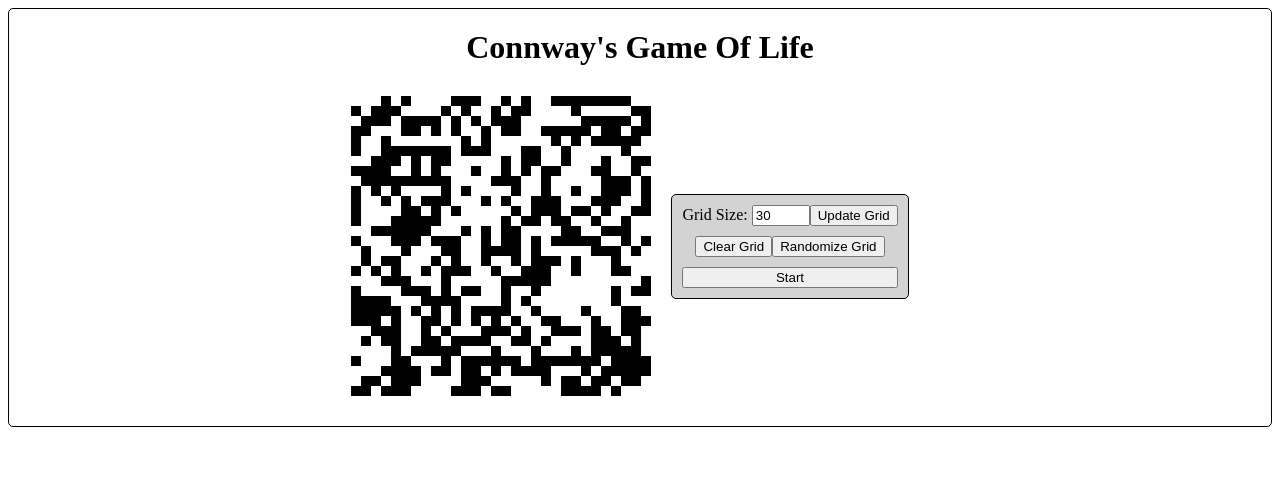
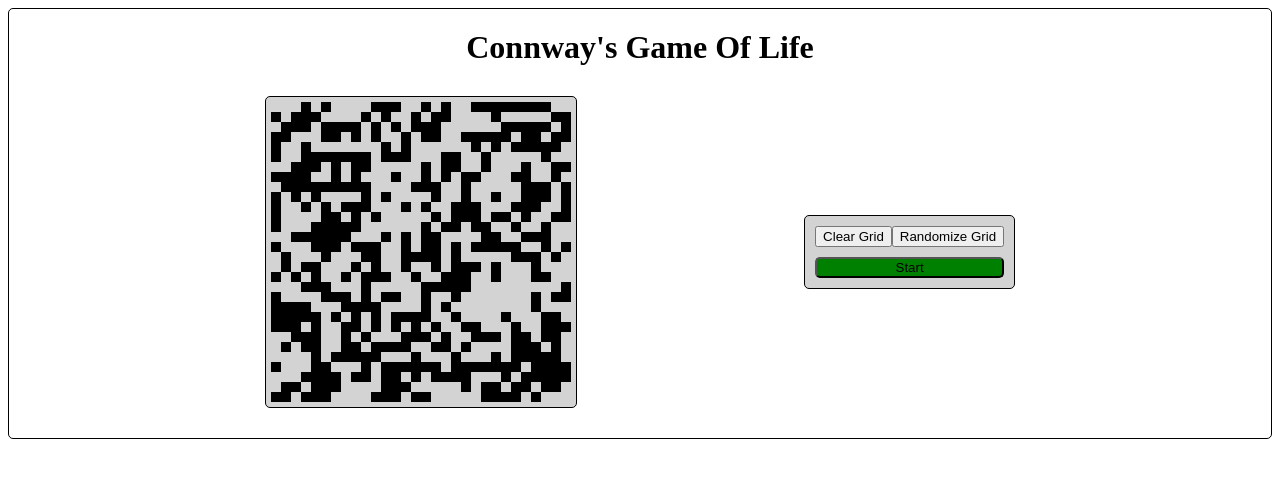
Before and after one commit to MrT3313/GameOfLife, a React (Create React App) app in the folder client/: page / in a window 1280 px wide. Shown: the top 478 px of the page. Built offline with nearby package versions, Linux system fonts and the light colour scheme.

Commit message:
styling update

```diff
--- a/client/src/components/AppStateForm.js
+++ b/client/src/components/AppStateForm.js
@@ -25,7 +25,13 @@ function AppStateForm(props) {
     return (
         <div className="CONTAINER_appStateForm">
             <div className="controls">
-                <form className="updateGrid"
+
+                {/* TODO: GRID RESIZING BUG
+                    - grid can update and triggers new randomization
+                    - size state does not seem to be getting to simulation function
+                        - does this need a useRef like the "running" state since the function is only being made once?
+                */}
+                {/* <form className="updateGrid"
                     onSubmit={submitHelper}
                 >
                     <label>Grid Size: </label>
@@ -37,7 +43,7 @@ function AppStateForm(props) {
                         style={{width:"50px"}}
                     />
                     <button>Update Grid</button>
-                </form>
+                </form> */}
                 <form className="generationZeroStates">
                     <button onClick={e => clear(e)}>
                         Clear Grid
@@ -47,7 +53,7 @@ function AppStateForm(props) {
                     </button>
                 </form>
                 <button
-                    className="simToggle"
+                    className={isRunning ? "simToggle simOFF" : "simToggle simON"}
                     onClick={toggleSimulation}
                 >
                     {isRunning ? 'Stop' : 'Start'}
--- a/client/src/styles/app.css
+++ b/client/src/styles/app.css
@@ -12,8 +12,18 @@
 
 .Game {
     display: flex;
+    justify-content: space-around;
 
+    width: 80%;
     padding: 10px;
+}
+
+.gridContainer {
+    background-color: lightgray;
+
+    padding: 5px;
+    border: 1px solid black;
+    border-radius: 5px;
 }
 
 h1 {
--- a/client/src/styles/appStateForm.css
+++ b/client/src/styles/appStateForm.css
@@ -1,9 +1,6 @@
 .CONTAINER_appStateForm {
     display: flex;
     align-items: center;
-
-    padding: 10px;
-    margin: 10px;
 }
 
 .controls {
@@ -26,5 +23,15 @@
 .simToggle {
     display: flex;
     justify-content: center;
+
     width: 100%;
+
+    border-radius: 5px;
 }
+
+.simOFF {
+    background-color: red;
+}
+.simON {
+    background-color: green;
+}
```
